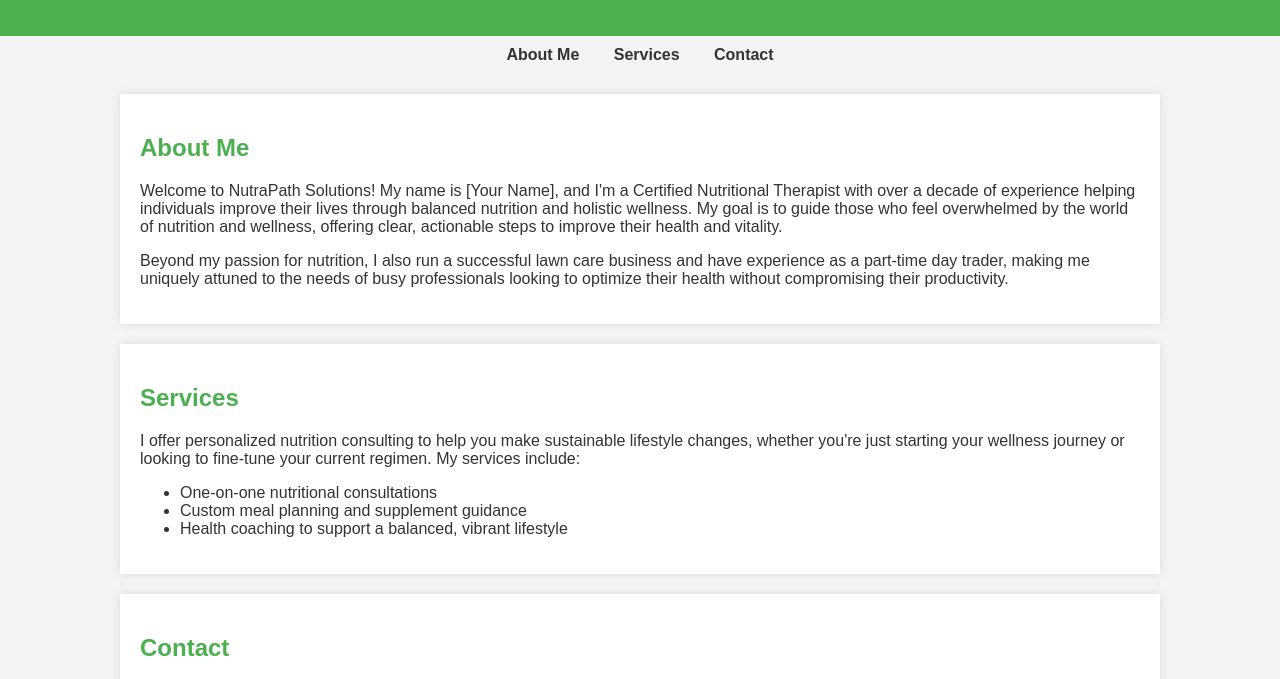
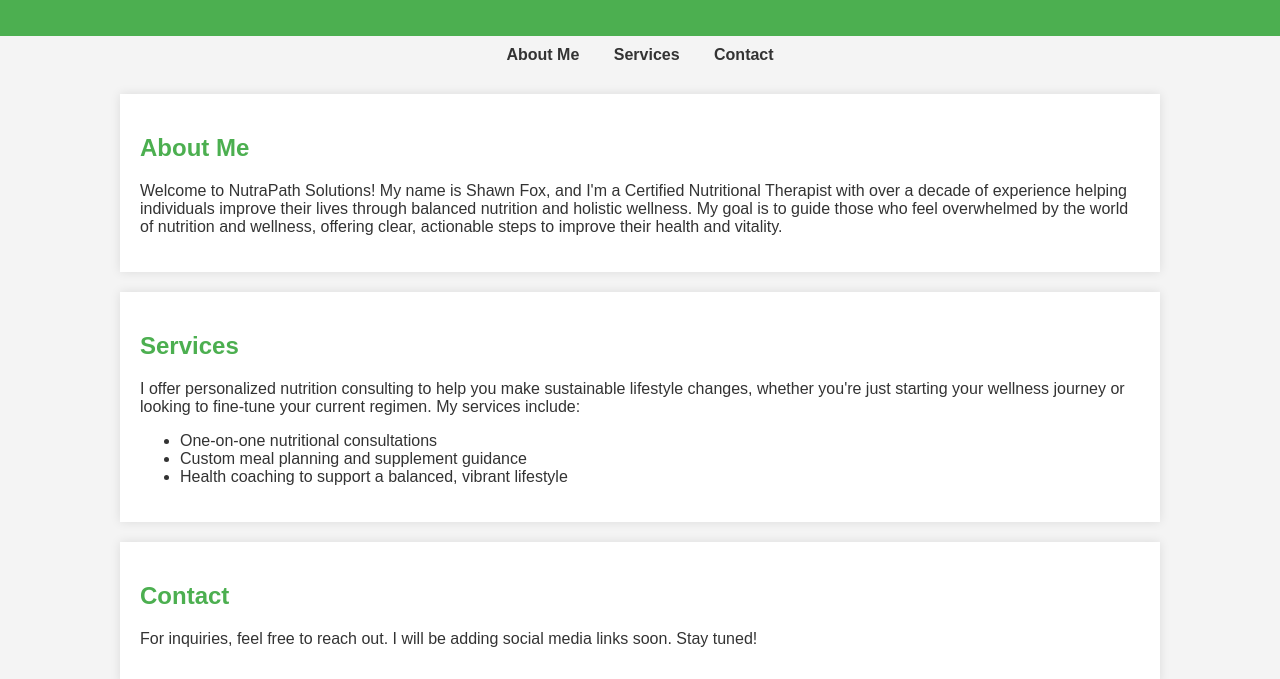
Before and after one commit to nutripathsolutions/NutraPath-Solutions., a plain HTML site: page index.html in a window 1280 px wide. Shown: the part 109-788 px from the top of the page. Drawn offline with Linux system fonts and the light colour scheme.

Commit message:
Update index.html

```diff
--- a/index.html
+++ b/index.html
@@ -70,11 +70,10 @@
 
 <section id="about">
     <h2>About Me</h2>
-    <p>Welcome to NutraPath Solutions! My name is [Your Name], and I'm a Certified Nutritional Therapist with over a decade of experience
+    <p>Welcome to NutraPath Solutions! My name is Shawn Fox, and I'm a Certified Nutritional Therapist with over a decade of experience
        helping individuals improve their lives through balanced nutrition and holistic wellness. My goal is to guide those who feel overwhelmed by the world of nutrition
        and wellness, offering clear, actionable steps to improve their health and vitality.</p>
-    <p>Beyond my passion for nutrition, I also run a successful lawn care business and have experience as a part-time day trader, making me uniquely attuned to the
-       needs of busy professionals looking to optimize their health without compromising their productivity.</p>
+
 </section>
 
 <section id="services">
```
